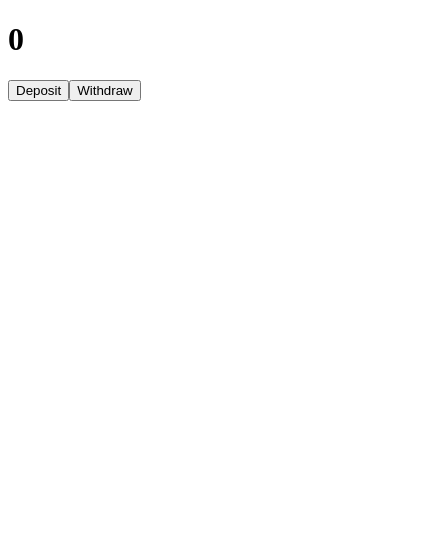
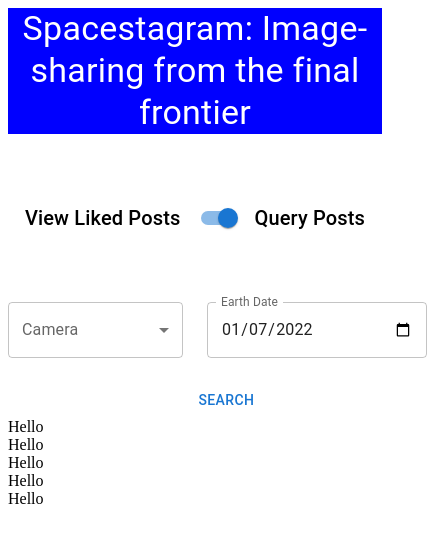
Before and after one commit to colischeng/Shopify-Frontend-Developer-Intern-Summer-2022, a React (Create React App) app: page / in a window 390 px wide. Shown: the top 542 px of the page, 427 px wide, since content can reach past the window. Built offline with nearby package versions, Linux system fonts and the light colour scheme.

Commit message:
Responsive banner, toggle, and search bar

```diff
--- a/package.json
+++ b/package.json
@@ -3,6 +3,8 @@
   "version": "0.1.0",
   "private": true,
   "dependencies": {
+    "@emotion/react": "^11.7.1",
+    "@emotion/styled": "^11.6.0",
     "@mui/material": "^5.2.7",
     "@testing-library/jest-dom": "^5.16.1",
     "@testing-library/react": "^12.1.2",
--- a/src/App.js
+++ b/src/App.js
@@ -2,6 +2,10 @@ import React from "react";
 import { useSelector, useDispatch } from "react-redux";
 import { bindActionCreators } from "redux";
 import { actionCreators } from "./state/index";
+import { Box, Grid, Paper, styled } from "@mui/material";
+import { Banner } from "./components/Banner/Banner";
+import { Toggle } from "./components/Toggle/Toggle";
+import { QueryPosts } from "./components/QueryPosts/QueryPosts";
 
 const App = () => {
   const account = useSelector((state) => state.account);
@@ -10,11 +14,11 @@ const App = () => {
   const { withdraw, deposit } = bindActionCreators(actionCreators, dispatch);
 
   return (
-    <div>
-      <h1>{account}</h1>
-      <button onClick={() => deposit(1000)}>Deposit</button>
-      <button onClick={() => withdraw(1000)}>Withdraw</button>
-    </div>
+    <Grid>
+      <Banner />
+      <Toggle />
+      <QueryPosts />
+    </Grid>
   );
 };
 
--- /dev/null
+++ b/src/components/Banner/Banner.js
@@ -0,0 +1,19 @@
+import { Grid, styled, Typography } from "@mui/material";
+import Offset from "../Offset";
+
+const StyledBanner = styled(Typography, {
+  name: "StyledBanner",
+})({
+  color: "white",
+  backgroundColor: "blue",
+  flexGrow: 1,
+});
+
+export const Banner = () => (
+  <Grid>
+    <StyledBanner variant="h4" align="center" component="div">
+      Spacestagram: Image-sharing from the final frontier
+    </StyledBanner>
+    <Offset />
+  </Grid>
+);
--- /dev/null
+++ b/src/components/Offset.js
@@ -0,0 +1,5 @@
+import { styled } from "@mui/material";
+
+const Offset = styled("div")(({ theme }) => theme.mixins.toolbar);
+
+export default Offset;
--- /dev/null
+++ b/src/components/QueryPosts/QueryPosts.js
@@ -0,0 +1,16 @@
+import { useState } from "react";
+import { Grid } from "@mui/material";
+import SearchBar from "./SearchBar/SearchBar";
+
+export const QueryPosts = () => {
+  return (
+    <Grid>
+      <SearchBar />
+      <Grid>Hello</Grid>
+      <Grid>Hello</Grid>
+      <Grid>Hello</Grid>
+      <Grid>Hello</Grid>
+      <Grid>Hello</Grid>
+    </Grid>
+  );
+};
--- /dev/null
+++ b/src/components/QueryPosts/SearchBar/CameraSelector.js
@@ -0,0 +1,25 @@
+import { useState } from "react";
+import { Box, FormControl, InputLabel, MenuItem, Select } from "@mui/material";
+
+const CameraSelector = () => {
+  const [camera, setCamera] = useState("");
+
+  const handleChange = (event) => {
+    setCamera(event.target.value);
+  };
+
+  return (
+    <Box sx={{ minWidth: 120 }}>
+      <FormControl fullWidth>
+        <InputLabel>Camera</InputLabel>
+        <Select value={camera} label="Camera" onChange={handleChange}>
+          <MenuItem value={"curiosity"}>Curiosity</MenuItem>
+          <MenuItem value={"opportunity"}>Opportunity</MenuItem>
+          <MenuItem value={"spirit"}>Spirit</MenuItem>
+        </Select>
+      </FormControl>
+    </Box>
+  );
+};
+
+export default CameraSelector;
--- /dev/null
+++ b/src/components/QueryPosts/SearchBar/DatePicker.js
@@ -0,0 +1,19 @@
+import * as React from "react";
+import TextField from "@mui/material/TextField";
+
+const DatePicker = () => {
+  return (
+    <TextField
+      id="date"
+      label="Earth Date"
+      type="date"
+      defaultValue={new Date().toJSON().slice(0, 10)}
+      sx={{ width: 220 }}
+      InputLabelProps={{
+        shrink: true,
+      }}
+    />
+  );
+};
+
+export default DatePicker;
--- /dev/null
+++ b/src/components/QueryPosts/SearchBar/SearchBar.js
@@ -0,0 +1,42 @@
+import CameraSelector from "./CameraSelector";
+import DatePicker from "./DatePicker";
+import { Button, Grid } from "@mui/material";
+import Offset from "../../Offset";
+
+const classes = {
+  root: {
+    flexGrow: 1,
+  },
+  paper: {
+    padding: 20,
+    textAlign: "center",
+    backgroundColor: "transparent",
+  },
+};
+
+const SearchBar = () => {
+  return (
+    <div style={classes.root}>
+      <Offset />
+      <Grid
+        container
+        spacing={3}
+        direction="row"
+        alignItems="center"
+        justifyContent="center"
+      >
+        <Grid item xs={6} sm={4}>
+          <CameraSelector />
+        </Grid>
+        <Grid item xs={6} sm={4}>
+          <DatePicker />
+        </Grid>
+        <Grid item xs={1} sm={1}>
+          <Button>Search</Button>
+        </Grid>
+      </Grid>
+    </div>
+  );
+};
+
+export default SearchBar;
--- /dev/null
+++ b/src/components/Toggle/Toggle.js
@@ -0,0 +1,21 @@
+import { Grid, Stack, Switch, Typography } from "@mui/material";
+import Offset from "../Offset";
+
+export const Toggle = () => {
+  return (
+    <Grid
+      container
+      spacing={0}
+      direction="row"
+      alignItems="center"
+      justifyContent="center"
+    >
+      <Stack direction="row" spacing={1} alignItems="center">
+        <Typography variant="h6">View Liked Posts</Typography>
+        <Switch defaultChecked inputProps={{ "aria-label": "ant design" }} />
+        <Typography variant="h6">Query Posts</Typography>
+      </Stack>
+      <Offset />
+    </Grid>
+  );
+};
```
Also changed, not shown: src/components/LikedPosts/LikedPosts.js (added), 1 other file (tests, documents, lock files or other folders).
